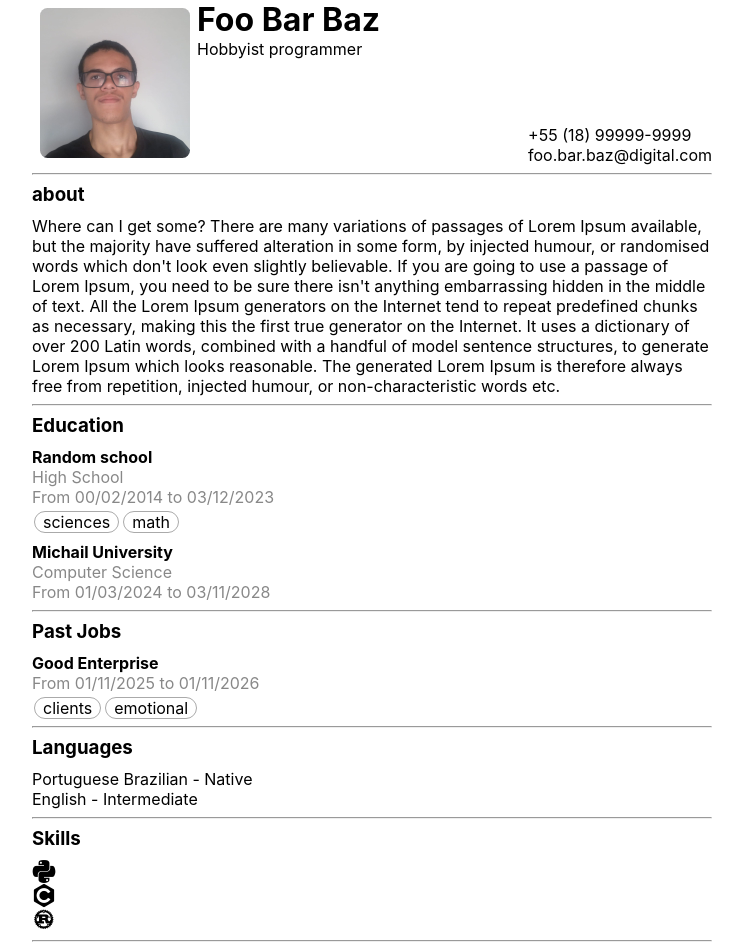
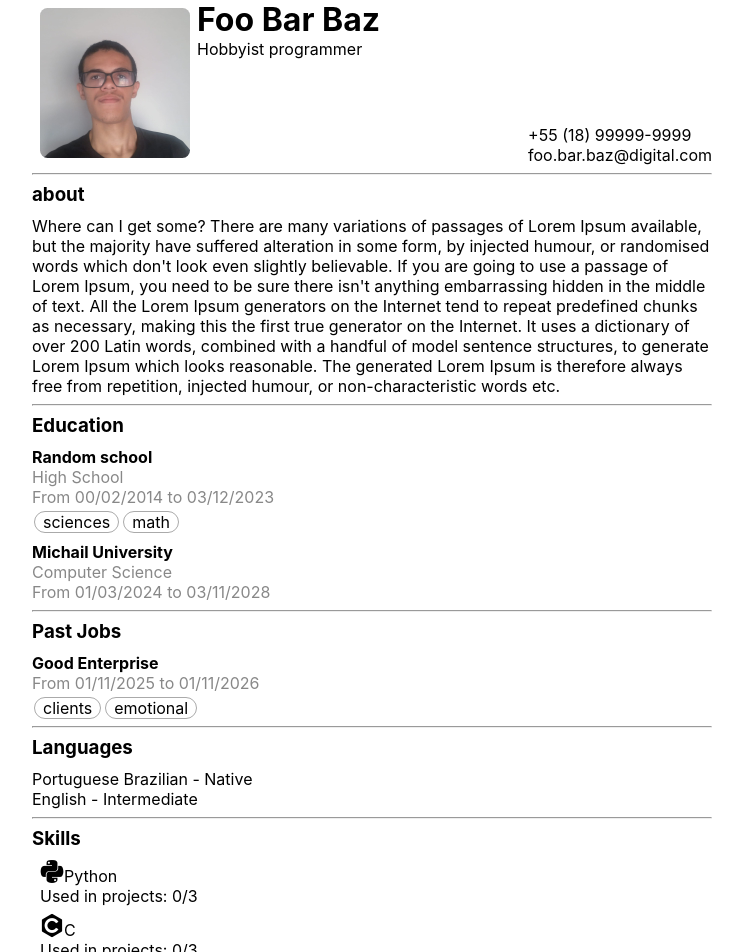
Before and after one commit to Johnnathan28/my-page, a JavaScript app: page / in a window 1280 px wide. Shown: the top 952 px of the page, without its empty margins (268-1011 px from the left). Built offline with nearby package versions, Linux system fonts and the light colour scheme; the HTML template or start-up script is replaced by a standard one.

Commit message:
Sketch new layout for ProgressSkill

```diff
--- a/src/pages/curriculum-vitae/index.js
+++ b/src/pages/curriculum-vitae/index.js
@@ -116,12 +116,20 @@ function SimpleSkill({skill}) {
 }
 
 function ProgressSkill({skill}) {
-  const display = "flex";
-  const alignItems = "center";
+  // TODO: Proper css.
+  const margin = "8px";
+
+  // TODO: Get the actual values.
+  const includedSkill = 0;
+  const totalProjects = 3;
+
   return (
-    <div style={{display, alignItems}}>
+    <div style={{margin}}>
       {skill.fontIcon && <i className={skill.fontIcon + " icon"}></i>}
-      <span style={{width: "5px"}}></span>
+      <span>{skill.name}</span>
+      <div>
+	<span>Used in projects: {includedSkill}&#47;{totalProjects}</span>
+      </div>
     </div>
   );
 }
```
